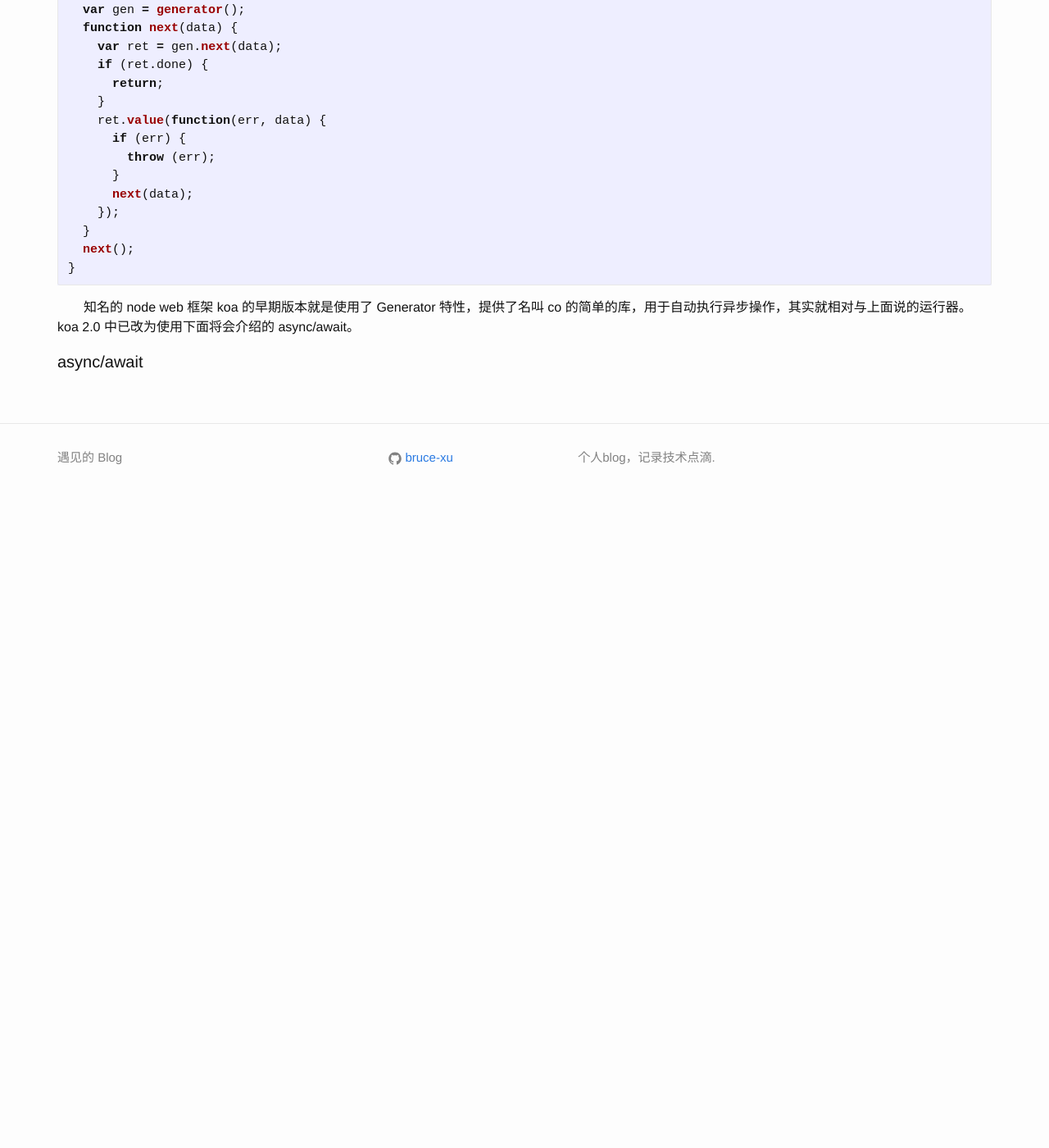
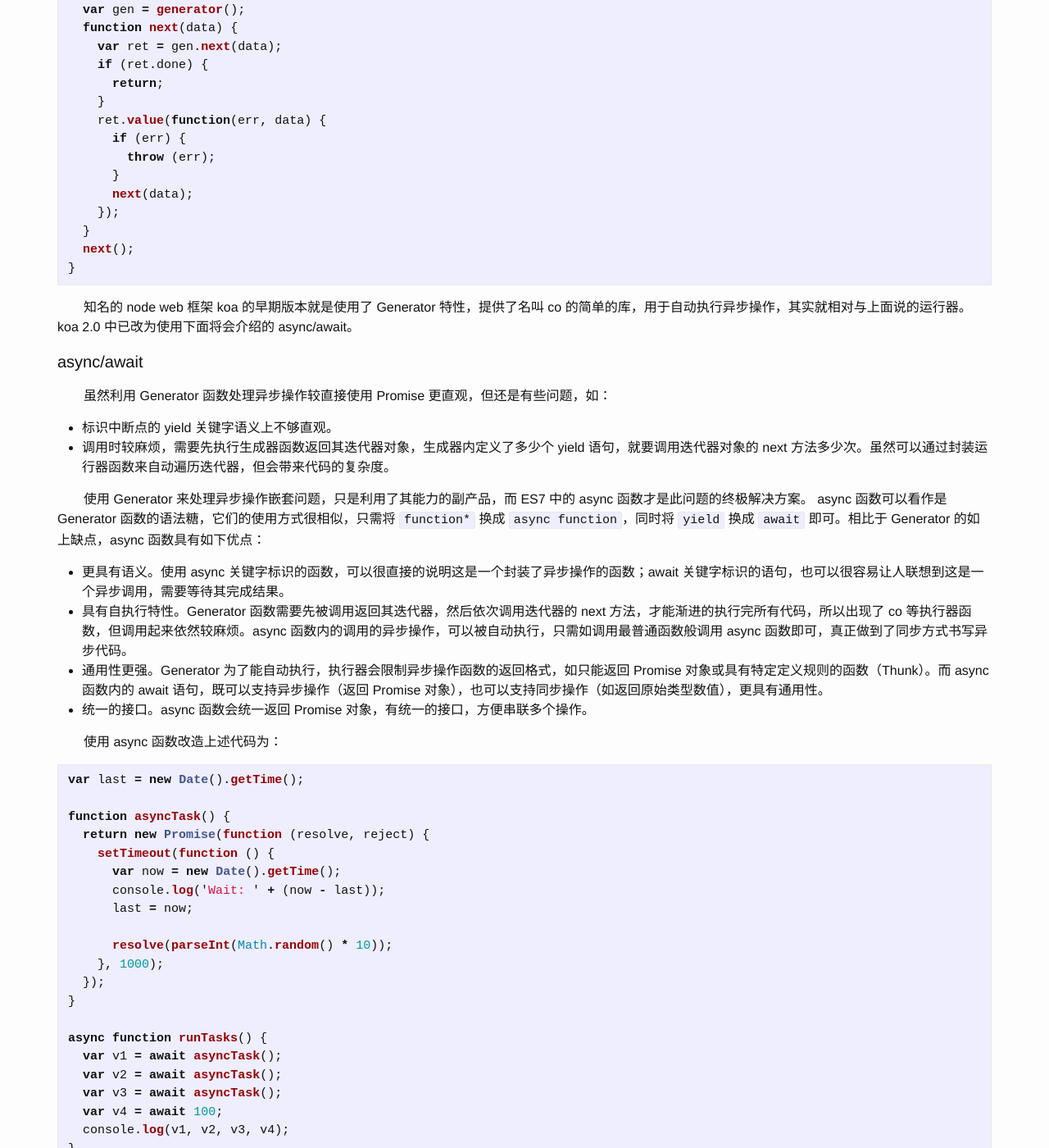
Before and after one commit to bruce-xu/bruce-xu.github.io, a Jekyll site: the page built from _posts/2017-07-30-js-async-evolve.markdown, in a window 1280 px wide and 1400 px high, scrolled down 3719 px. Shown: the whole window at 82% size. Built offline with Jekyll 4.4.1, drawn with Linux system fonts in a browser that asks for light colours; comment, search, counter and statistics services are not loaded; before the commit the page ends 4349 px from its top, so only the background shows below that; some of the changed text lies outside the part shown.

Commit message:
Update 2017-07-30-js-async-evolve.markdown

````diff
--- a/_posts/2017-07-30-js-async-evolve.markdown
+++ b/_posts/2017-07-30-js-async-evolve.markdown
@@ -176,3 +176,51 @@ function run(generator) {
 　　知名的 node web 框架 koa 的早期版本就是使用了 Generator 特性，提供了名叫 co 的简单的库，用于自动执行异步操作，其实就相对与上面说的运行器。koa 2.0 中已改为使用下面将会介绍的 async/await。
 
 #### async/await ####
+
+　　虽然利用 Generator 函数处理异步操作较直接使用 Promise 更直观，但还是有些问题，如：
+
++ 标识中断点的 yield 关键字语义上不够直观。
++ 调用时较麻烦，需要先执行生成器函数返回其迭代器对象，生成器内定义了多少个 yield 语句，就要调用迭代器对象的 next 方法多少次。虽然可以通过封装运行器函数来自动遍历迭代器，但会带来代码的复杂度。
+
+　　使用 Generator 来处理异步操作嵌套问题，只是利用了其能力的副产品，而 ES7 中的 async 函数才是此问题的终极解决方案。 async 函数可以看作是 Generator 函数的语法糖，它们的使用方式很相似，只需将 `function*` 换成 `async function`，同时将 `yield` 换成 `await` 即可。相比于 Generator 的如上缺点，async 函数具有如下优点：
+
++ 更具有语义。使用 async 关键字标识的函数，可以很直接的说明这是一个封装了异步操作的函数；await 关键字标识的语句，也可以很容易让人联想到这是一个异步调用，需要等待其完成结果。
++ 具有自执行特性。Generator 函数需要先被调用返回其迭代器，然后依次调用迭代器的 next 方法，才能渐进的执行完所有代码，所以出现了 co 等执行器函数，但调用起来依然较麻烦。async 函数内的调用的异步操作，可以被自动执行，只需如调用最普通函数般调用 async 函数即可，真正做到了同步方式书写异步代码。
++ 通用性更强。Generator 为了能自动执行，执行器会限制异步操作函数的返回格式，如只能返回 Promise 对象或具有特定定义规则的函数（Thunk）。而 async 函数内的 await 语句，既可以支持异步操作（返回 Promise 对象），也可以支持同步操作（如返回原始类型数值），更具有通用性。
++ 统一的接口。async 函数会统一返回 Promise 对象，有统一的接口，方便串联多个操作。
+
+　　使用 async 函数改造上述代码为：
+
+``` javascript
+var last = new Date().getTime();
+
+function asyncTask() {
+  return new Promise(function (resolve, reject) {
+    setTimeout(function () {
+      var now = new Date().getTime();
+      console.log('Wait: ' + (now - last));
+      last = now;
+
+      resolve(parseInt(Math.random() * 10));
+    }, 1000);
+  });
+}
+
+async function runTasks() {
+  var v1 = await asyncTask();
+  var v2 = await asyncTask();
+  var v3 = await asyncTask();
+  var v4 = await 100;
+  console.log(v1, v2, v3, v4);
+}
+
+var result = runTasks();
+console.log(result);
+
+// 输出结果为
+Promise {[[PromiseStatus]]: "pending", [[PromiseValue]]: undefined}
+Wait: 1003
+Wait: 1000
+Wait: 1001
+2 6 3 100
+```
````
